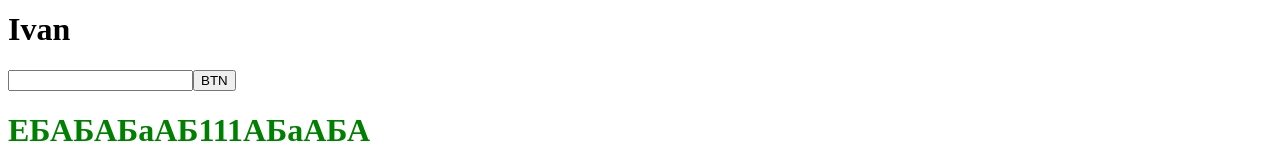
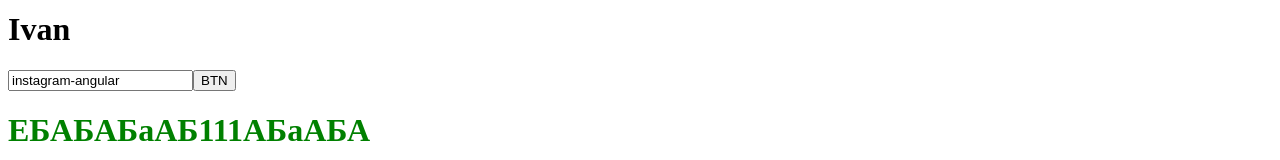
Before and after one commit to FtShow/instagram-angular, an Angular app: page / in a window 1280 px wide. Shown: the part 127-287 px from the top of the page. Built offline with nearby package versions, Linux system fonts and the light colour scheme.

Commit message:
two way binding

```diff
--- a/src/app/app.component.html
+++ b/src/app/app.component.html
@@ -2,8 +2,8 @@
   <h1>{{ appTitle }}</h1>
   <h1>{{ user.age }}</h1>
   <h1>{{ user.name }}</h1>
-  <input type="text" (keyup.enter)="changeText($event)" />
-  <button [disabled]="!isAppLoading" (click)="changeTitle()">BTN</button>
+  <input type="text" [(ngModel)]="appTitle" />
+  <button>BTN</button>
 </div>
 <inst-test1 />
 <inst-test2 />
--- a/src/app/app.component.ts
+++ b/src/app/app.component.ts
@@ -2,6 +2,7 @@ import { Component } from '@angular/core'
 import { RouterOutlet } from '@angular/router'
 import { Test1Component } from './test1/test1.component'
 import { Test2Component } from './test2/test2.component'
+import { FormsModule } from '@angular/forms'
 
 type iUser = {
   age: number
@@ -11,7 +12,7 @@ type iUser = {
 @Component({
   selector: 'inst-root',
   standalone: true,
-  imports: [RouterOutlet, Test1Component, Test2Component],
+  imports: [RouterOutlet, FormsModule, Test1Component, Test2Component],
   templateUrl: './app.component.html',
   styleUrl: 'app.component.scss',
 })
@@ -21,12 +22,5 @@ export class AppComponent {
     age: 32,
     name: 'Ivan',
   }
-  isAppLoading = true
   text = ''
-
-  changeTitle() {}
-
-  changeText(event: Event) {
-    this.appTitle = (event.currentTarget as HTMLInputElement).value
-  }
 }
```
